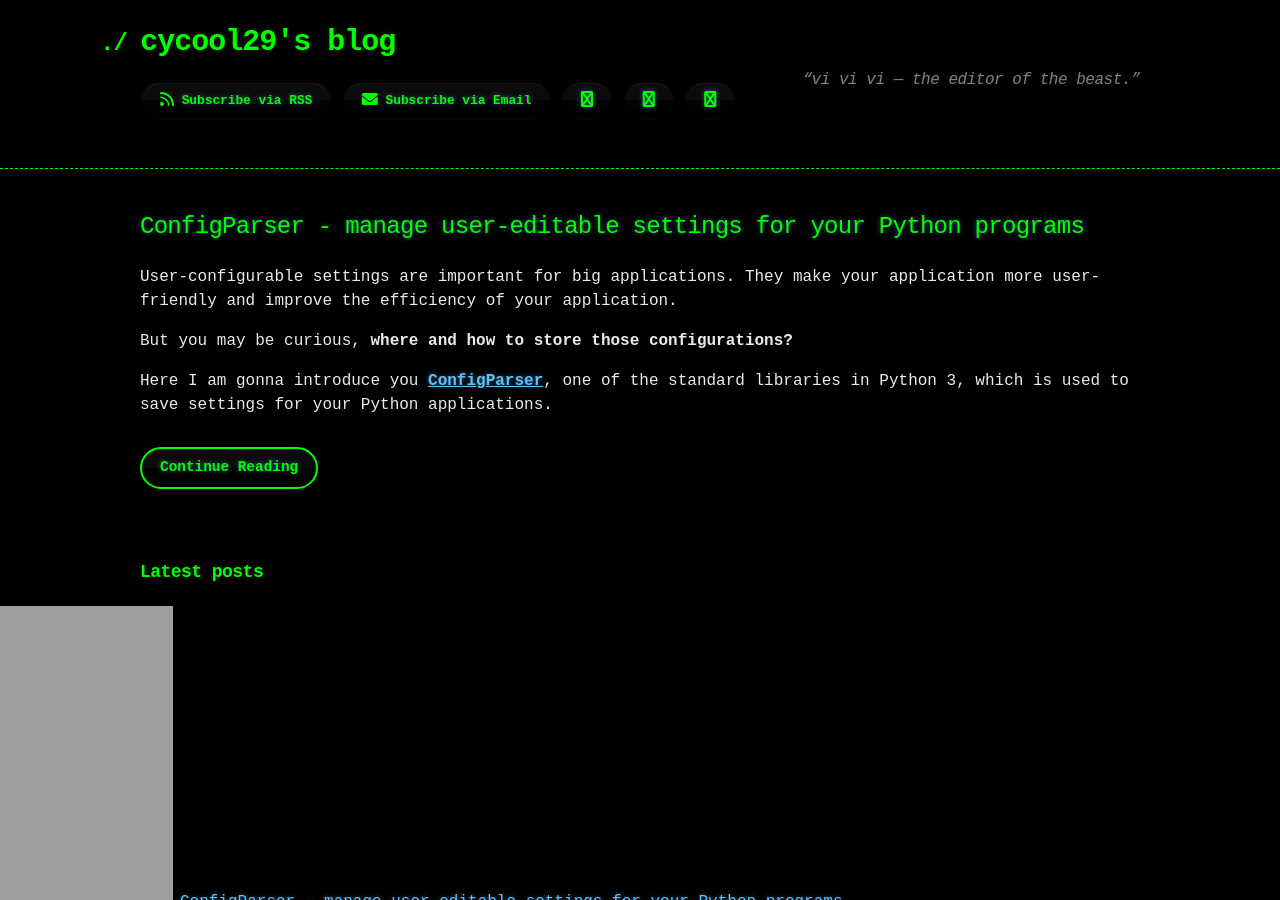
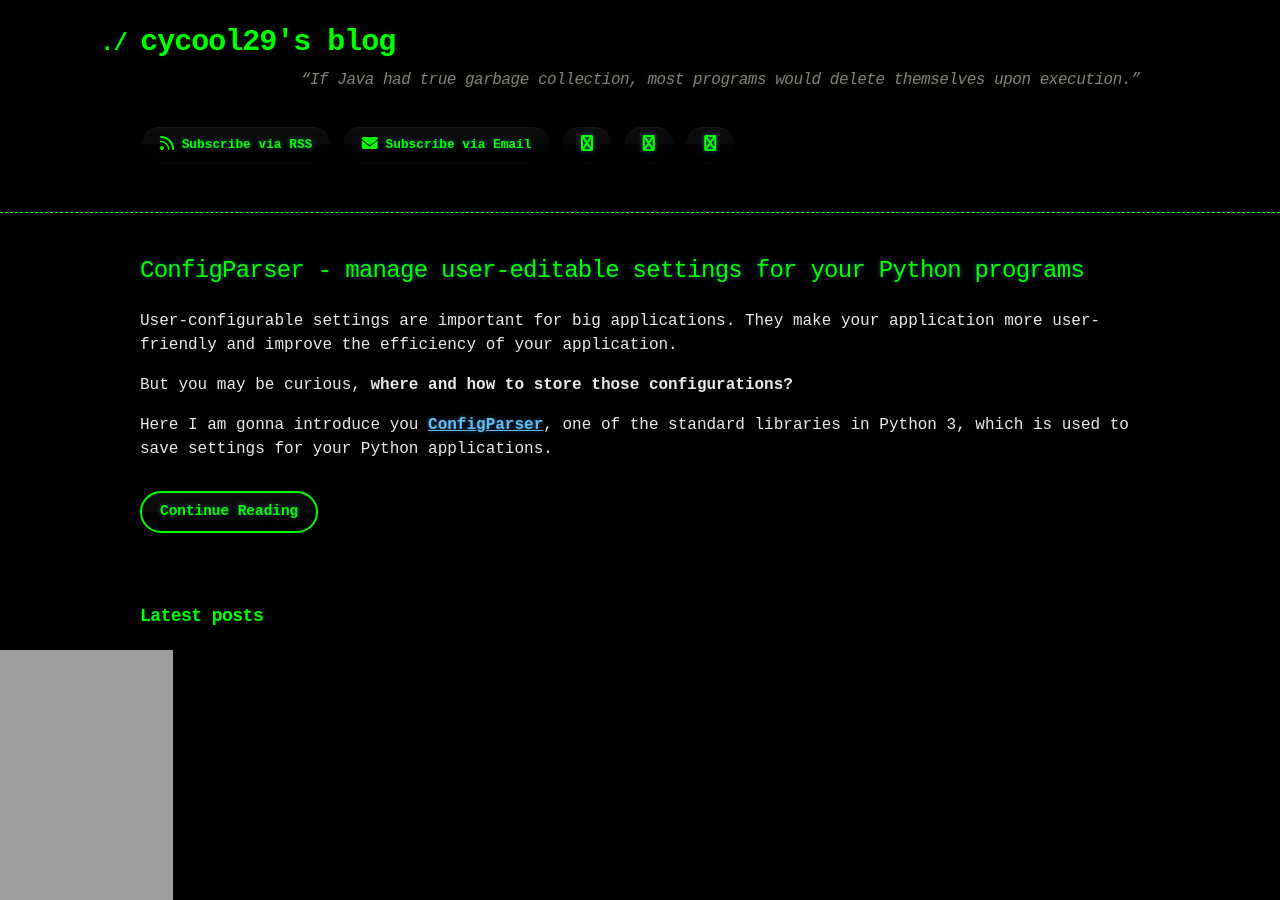
Before and after one commit to cycool29/cycool29.github.io, a Jekyll site: the page built from index.md, in a window 1280 px wide and 900 px high. Built offline with Jekyll 4.4.1, drawn with Linux system fonts in a browser that asks for light colours; a style sheet for code colours, icons or effects is not loaded.

Commit message:
Update quotes

```diff
--- a/_config.yml
+++ b/_config.yml
@@ -1,5 +1,5 @@
 title: cycool29's blog
-description: "“vi vi vi — the editor of the beast.” "
+description: "“If Java had true garbage collection, most programs would delete themselves upon execution.” "
 bio: A high school student. Intermediate in Python, Git, Bash. Learning JavaScript. He/Him. "
 author: cycool29
 url: https://cycool29.github.io
```
